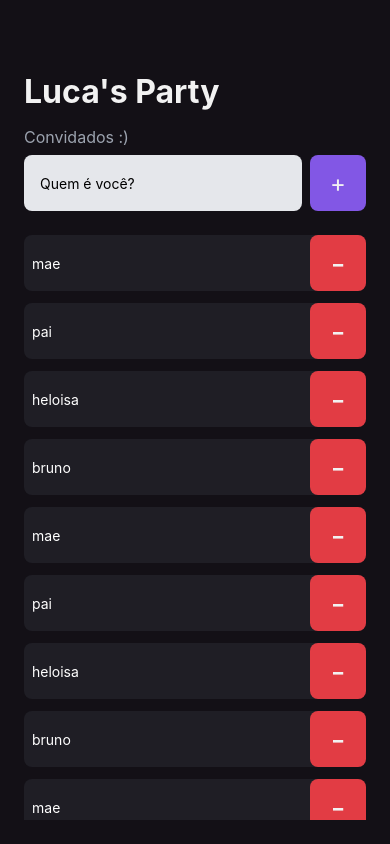
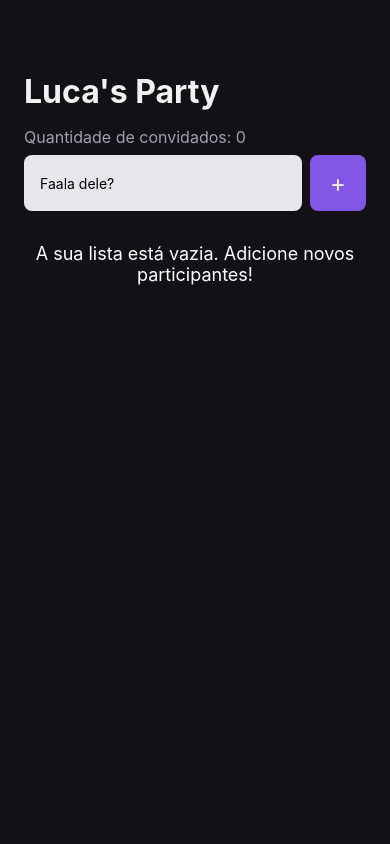
Before and after one commit to lucadboer/im-here-app, a React Native app: screen / in a window 390 px wide. Built offline with nearby package versions, Linux system fonts and the light colour scheme.

Commit message:
add and remove participant action

```diff
--- a/src/screens/Home/index.tsx
+++ b/src/screens/Home/index.tsx
@@ -1,39 +1,46 @@
+import { useState } from 'react';
 import { Alert, FlatList, ScrollView, Text, TextInput, TouchableOpacity, View } from 'react-native';
 import { Participant } from '../../components/Participant';
 import { styles } from './styles';
 
 export default function Home() {
 
-  const participants = ['mae', 'pai', 'heloisa', 'bruno','mae', 'pai', 'heloisa', 'bruno','mae', 'pai', 'heloisa', 'bruno']
+  const [participants, setParticipants] = useState<string[]>([])
+  const [name, setName] = useState('')
 
   function handleAddParticipant() {
-    if (participants.includes('heloisa')) {
+    if (participants.includes(name)) {
       return Alert.alert("Participante existe", "Já existe esse nome na sua lista de participantes")
     }
-    console.log('add name');
+
+    setParticipants(state => [...state, name])
+    setName('')
+
   }
 
-  function handleRemoveParticipant(name: string) {
-    Alert.alert('Remover', `Remover o participante ${name}?`, [
-      {
-        text: 'Sim',
-        onPress: () => {Alert.alert('Participante deletado!')}
-      },
+  function handleRemoveParticipant(nameToRemoved: string) {
+    Alert.alert('Remover', `Remover o participante ${nameToRemoved}?`, [
       {
         text: 'Não',
         style: 'cancel'
-      }
+      },
+      {
+        text: 'Sim',
+        onPress: () => {
+          setParticipants(state => state.filter(participant => participant !== nameToRemoved))
+        }
+      },
     ])
-    console.log('remove');
+
   }
 
   return (
     <View style={styles.container}>
       <Text style={styles.eventName}>Luca's Party</Text>
-      <Text style={styles.guests}>Convidados :)</Text>
+      <Text style={styles.guests}>Quantidade de convidados: {participants.length}</Text>
 
       <View style={styles.form}>
-        <TextInput style={styles.input} placeholder='Quem é você?' />
+        <TextInput style={styles.input} placeholder='Faala dele?' onChangeText={setName} value={name} />
 
         <TouchableOpacity style={styles.button} onPress={handleAddParticipant}>
           <Text style={styles.textButton}>+</Text>
```
